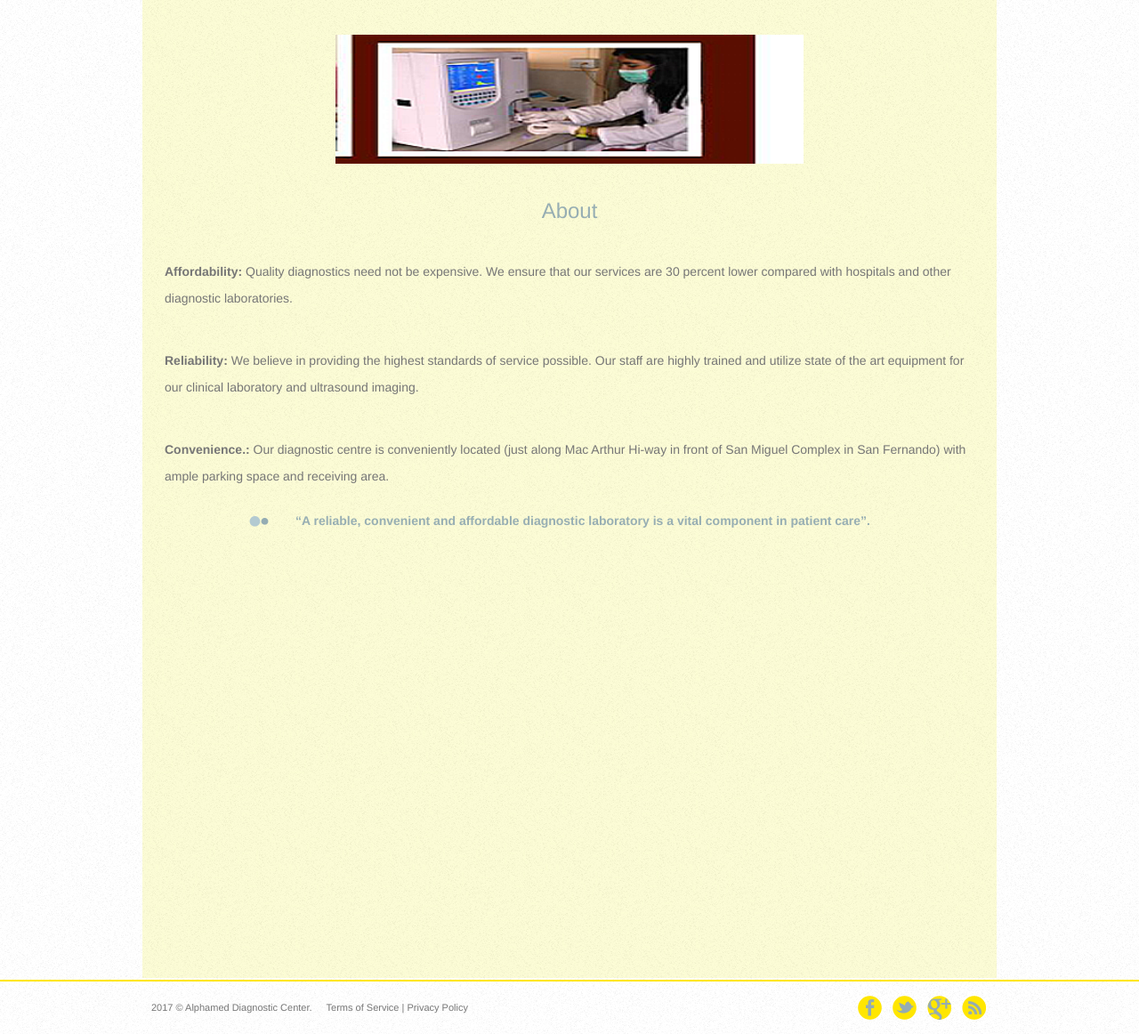
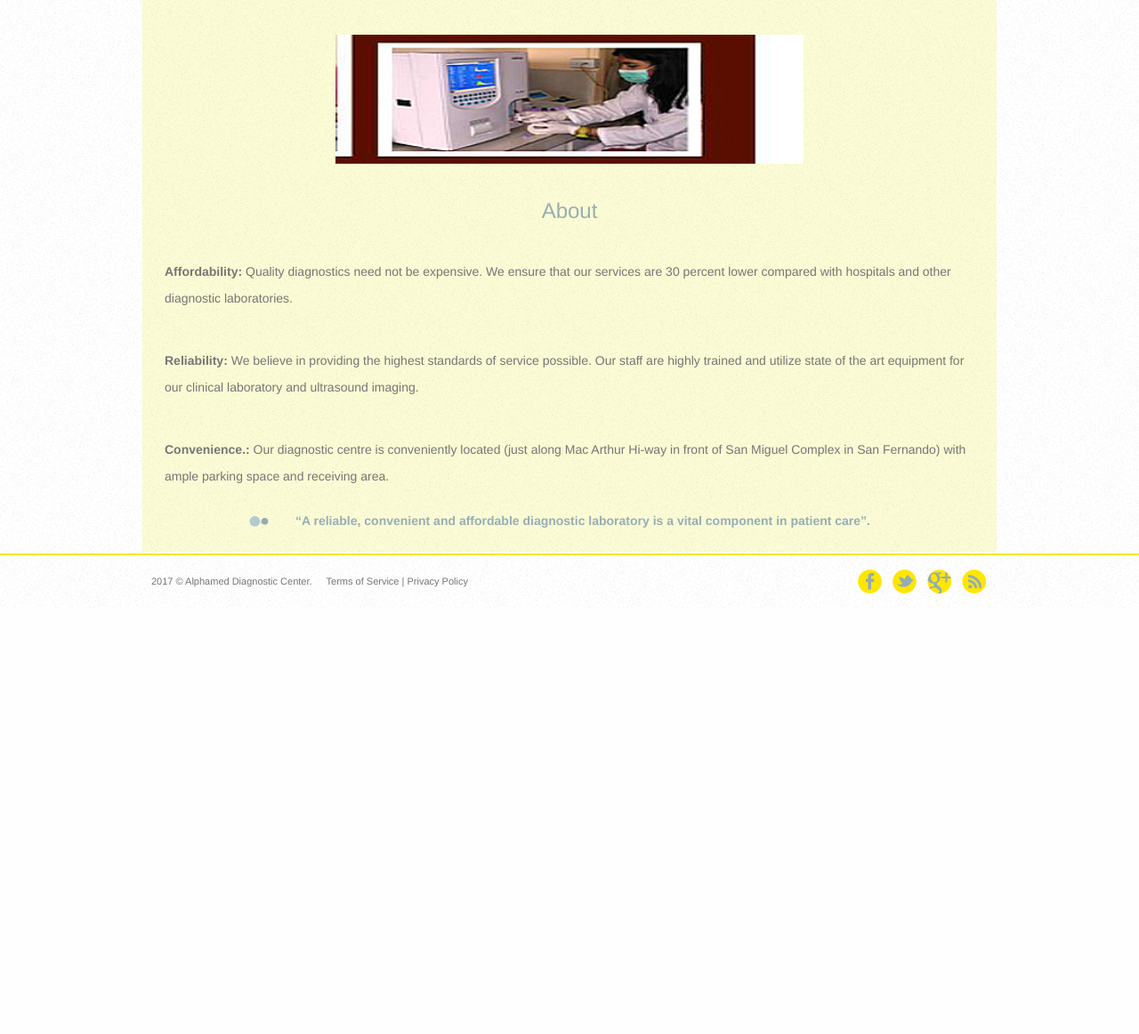
Before and after one commit to rusjave/alphamed, a CodeIgniter app: page /database/index.php/page/about in a window 1280 px wide. Shown: the part 340-1502 px from the top of the page at 89% size. After the commit the page ends 1023 px from the top, so only its background shows below. Run offline with CodeIgniter, Linux system fonts and the light colour scheme; some libraries are stand-ins or nearby versions.

Commit message:
Removed min-height

```diff
--- a/assets/css/style.css
+++ b/assets/css/style.css
@@ -223,7 +223,7 @@ body {
 #body {
 	background: url(../images/bg-content.jpg) repeat;
 	margin: 0 auto;
-	min-height: 1100px;
+	height: auto;
 	overflow: hidden;
 	padding: 20px 0;
 	width: 960px;
```
